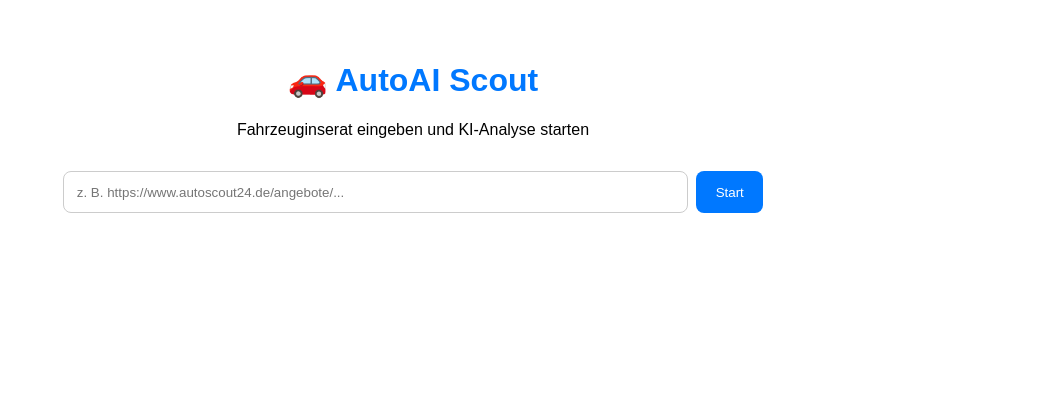
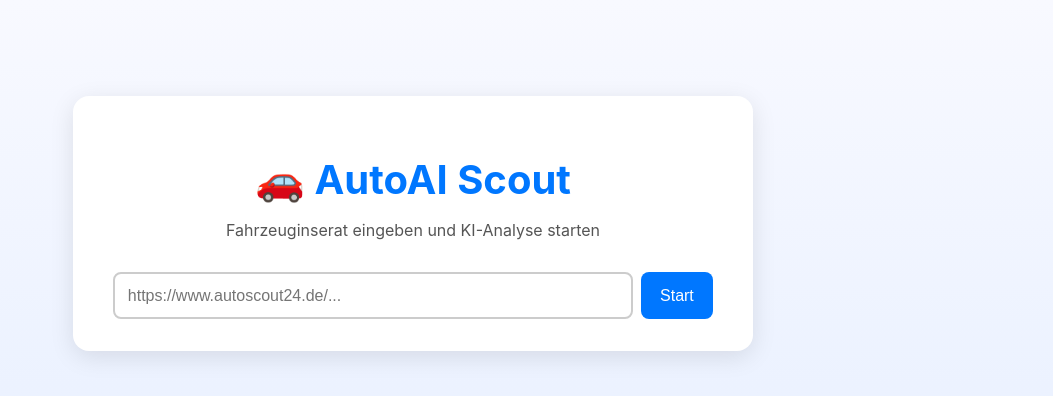
Before and after one commit to NS5858/autoai-scout, a React (Vite) app in the folder frontend/: page / in a window 1280 px wide. Shown: the top 396 px of the page, without its empty margins (227-1280 px from the left). Built offline with nearby package versions, Linux system fonts and the light colour scheme; no server answers.

Commit message:
Add files via upload

```diff
--- a/frontend/package.json
+++ b/frontend/package.json
@@ -8,12 +8,10 @@
     "preview": "vite preview"
   },
   "dependencies": {
-    "axios": "^1.6.7",
     "react": "^18.2.0",
     "react-dom": "^18.2.0"
   },
   "devDependencies": {
-    "@vitejs/plugin-react": "^4.0.4",
-    "vite": "^5.0.0"
+    "vite": "^5.1.0"
   }
 }
--- a/frontend/src/App.jsx
+++ b/frontend/src/App.jsx
@@ -1,25 +1,30 @@
 import React, { useState } from "react";
-import axios from "axios";
+import { analyzeUrl } from "./api";
+import "./styles.css";
 
 export default function App() {
   const [url, setUrl] = useState("");
+  const [loading, setLoading] = useState(false);
+  const [error, setError] = useState("");
   const [result, setResult] = useState(null);
-  const [loading, setLoading] = useState(false);
-  const [error, setError] = useState(null);
-
-  const backendUrl = import.meta.env.VITE_API_URL || "https://autoai-scout.onrender.com";
 
   const handleAnalyze = async () => {
-    setError(null);
-    setResult(null);
     if (!url.trim()) {
-      setError("Bitte einen Fahrzeug-Link eingeben.");
+      setError("Bitte gib einen gültigen Fahrzeuglink ein.");
       return;
     }
+
+    setError("");
     setLoading(true);
+    setResult(null);
+
     try {
-      const response = await axios.post(`${backendUrl}/analyze`, { url });
-      setResult(response.data);
+      const data = await analyzeUrl(url);
+      if (data.success) {
+        setResult(data.data);
+      } else {
+        setError(data.message || "Analyse fehlgeschlagen.");
+      }
     } catch (err) {
       setError("Analyse fehlgeschlagen – bitte überprüfe den Link oder versuche es später erneut.");
     } finally {
@@ -28,57 +33,39 @@
   };
 
   return (
-    <div style={{ fontFamily: "sans-serif", padding: "2rem", maxWidth: "700px", margin: "auto" }}>
-      <h1 style={{ color: "#0078ff", textAlign: "center" }}>🚗 AutoAI Scout</h1>
-      <p style={{ textAlign: "center" }}>Fahrzeuginserat eingeben und KI-Analyse starten</p>
+    <div className="container">
+      <h1>🚗 <span className="highlight">AutoAI Scout</span></h1>
+      <p className="subtitle">Fahrzeuginserat eingeben und KI-Analyse starten</p>
 
-      <div style={{ display: "flex", gap: "0.5rem", marginTop: "2rem" }}>
+      <div className="input-group">
         <input
           type="text"
+          placeholder="https://www.autoscout24.de/..."
           value={url}
           onChange={(e) => setUrl(e.target.value)}
-          placeholder="z. B. https://www.autoscout24.de/angebote/..."
-          style={{
-            flex: 1,
-            padding: "0.8rem",
-            borderRadius: "8px",
-            border: "1px solid #ccc",
-          }}
         />
-        <button
-          onClick={handleAnalyze}
-          disabled={loading}
-          style={{
-            padding: "0.8rem 1.2rem",
-            backgroundColor: "#0078ff",
-            color: "white",
-            border: "none",
-            borderRadius: "8px",
-            cursor: "pointer",
-          }}
-        >
+        <button onClick={handleAnalyze} disabled={loading}>
           {loading ? "Analysiere..." : "Start"}
         </button>
       </div>
 
-      {error && (
-        <p style={{ color: "red", marginTop: "1rem" }}>{error}</p>
-      )}
+      {error && <p className="error">{error}</p>}
 
       {result && (
-        <div
-          style={{
-            marginTop: "2rem",
-            padding: "1rem",
-            border: "1px solid #ddd",
-            borderRadius: "10px",
-            background: "#fafafa",
-          }}
-        >
-          <h3>Analyse-Ergebnis</h3>
-          <pre style={{ whiteSpace: "pre-wrap" }}>
-            {JSON.stringify(result, null, 2)}
-          </pre>
+        <div className="result">
+          <h2>Analyse-Ergebnis</h2>
+          <p><strong>Plattform:</strong> {result.details.platform}</p>
+          <p><strong>Fahrzeug:</strong> {result.details.title}</p>
+          <p><strong>Erstzulassung:</strong> {result.details.year}</p>
+          <p><strong>Kilometerstand:</strong> {result.details.mileage.toLocaleString()} km</p>
+          <p><strong>Angebotspreis:</strong> {result.details.original_price.toLocaleString()} €</p>
+          <hr />
+          <p className="ai">
+            Geschätzter Marktwert: <span className="value">{result.estimated_value.toLocaleString()} €</span>
+          </p>
+          <p className="confidence">
+            KI-Zuverlässigkeit: <span className="value">{result.ai_confidence}%</span>
+          </p>
         </div>
       )}
     </div>
--- a/frontend/src/api.js
+++ b/frontend/src/api.js
@@ -1,16 +1,14 @@
-const API_URL = "https://autoai-scout.onrender.com";
+const BACKEND_URL = "https://autoai-scout.onrender.com";
 
-export async function analyzeText(text) {
-  const response = await fetch(`${API_URL}/analyze`, {
+export async function analyzeUrl(url) {
+  const response = await fetch(`${BACKEND_URL}/analyze`, {
     method: "POST",
-    headers: {
-      "Content-Type": "application/json",
-    },
-    body: JSON.stringify({ text }),
+    headers: { "Content-Type": "application/json" },
+    body: JSON.stringify({ url }),
   });
 
   if (!response.ok) {
-    throw new Error("Serverfehler oder keine Verbindung");
+    throw new Error("Backend nicht erreichbar");
   }
 
   return await response.json();
--- /dev/null
+++ b/frontend/src/styles.css
@@ -0,0 +1,90 @@
+body {
+  font-family: "Inter", sans-serif;
+  background: linear-gradient(180deg, #f8f9ff 0%, #eaf1ff 100%);
+  margin: 0;
+  padding: 0;
+  color: #222;
+}
+
+.container {
+  max-width: 600px;
+  margin: 6rem auto;
+  text-align: center;
+  background: white;
+  padding: 2rem 2.5rem;
+  border-radius: 16px;
+  box-shadow: 0 6px 25px rgba(0, 0, 0, 0.1);
+}
+
+h1 {
+  font-size: 2.5rem;
+  margin-bottom: 0.5rem;
+}
+
+.highlight {
+  color: #0077ff;
+}
+
+.subtitle {
+  color: #555;
+  font-size: 1rem;
+  margin-bottom: 2rem;
+}
+
+.input-group {
+  display: flex;
+  gap: 0.5rem;
+  justify-content: center;
+}
+
+input {
+  flex: 1;
+  padding: 0.8rem;
+  border: 2px solid #ccc;
+  border-radius: 8px;
+  font-size: 1rem;
+}
+
+button {
+  background-color: #0077ff;
+  color: white;
+  padding: 0.8rem 1.2rem;
+  border: none;
+  border-radius: 8px;
+  font-size: 1rem;
+  cursor: pointer;
+  transition: all 0.3s;
+}
+
+button:hover {
+  background-color: #005ccc;
+}
+
+.error {
+  margin-top: 1rem;
+  color: #e53e3e;
+  font-weight: bold;
+}
+
+.result {
+  margin-top: 2rem;
+  padding: 1.5rem;
+  border-radius: 12px;
+  background-color: #f0f8ff;
+  border: 1px solid #c9e3ff;
+}
+
+.result h2 {
+  color: #0077ff;
+  margin-bottom: 1rem;
+}
+
+.value {
+  font-weight: bold;
+  color: #0077ff;
+}
+
+.ai, .confidence {
+  font-size: 1.1rem;
+  margin-top: 0.5rem;
+}
--- a/frontend/vite.config.js
+++ b/frontend/vite.config.js
@@ -3,10 +3,7 @@
 
 export default defineConfig({
   plugins: [react()],
-  server: {
-    port: 5173
+  build: {
+    outDir: "dist",
   },
-  build: {
-    outDir: "dist"
-  }
 });
```
Also changed, not shown: 1 other file (tests, documents, lock files or other folders).
